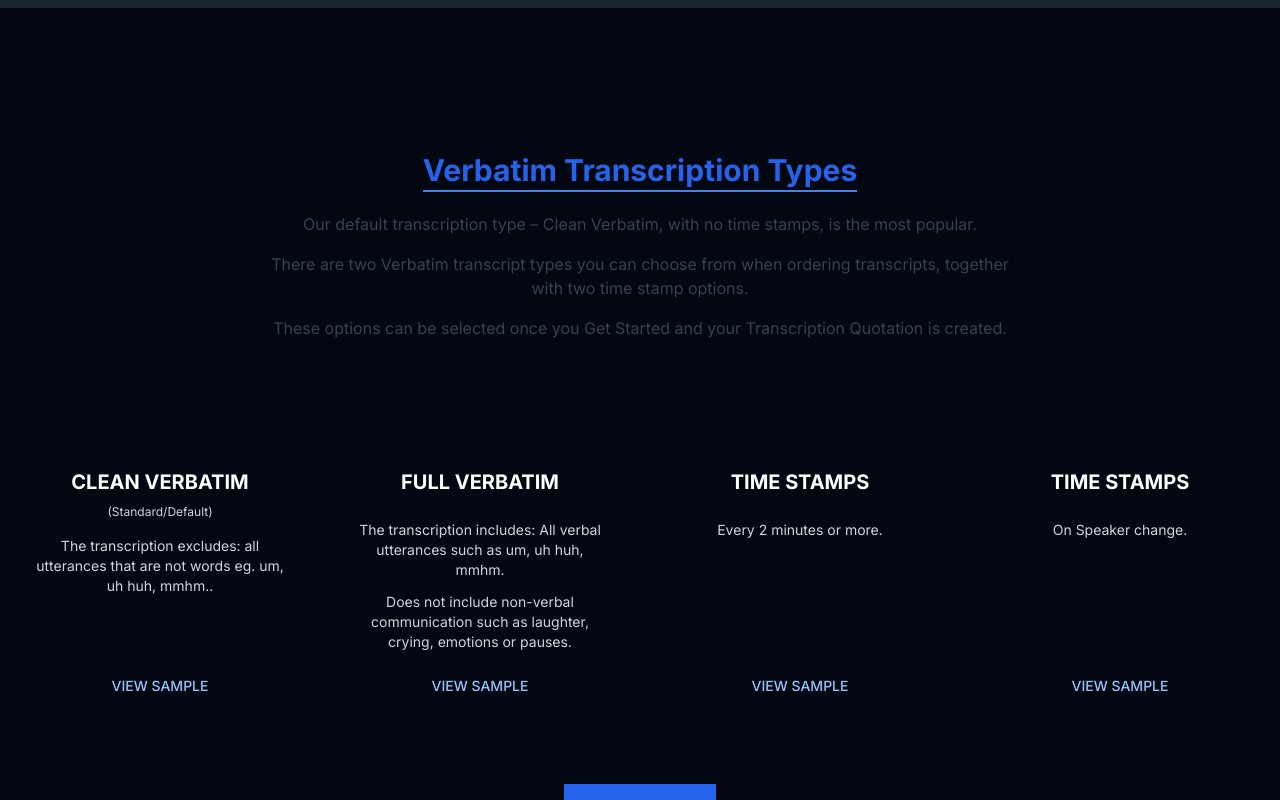
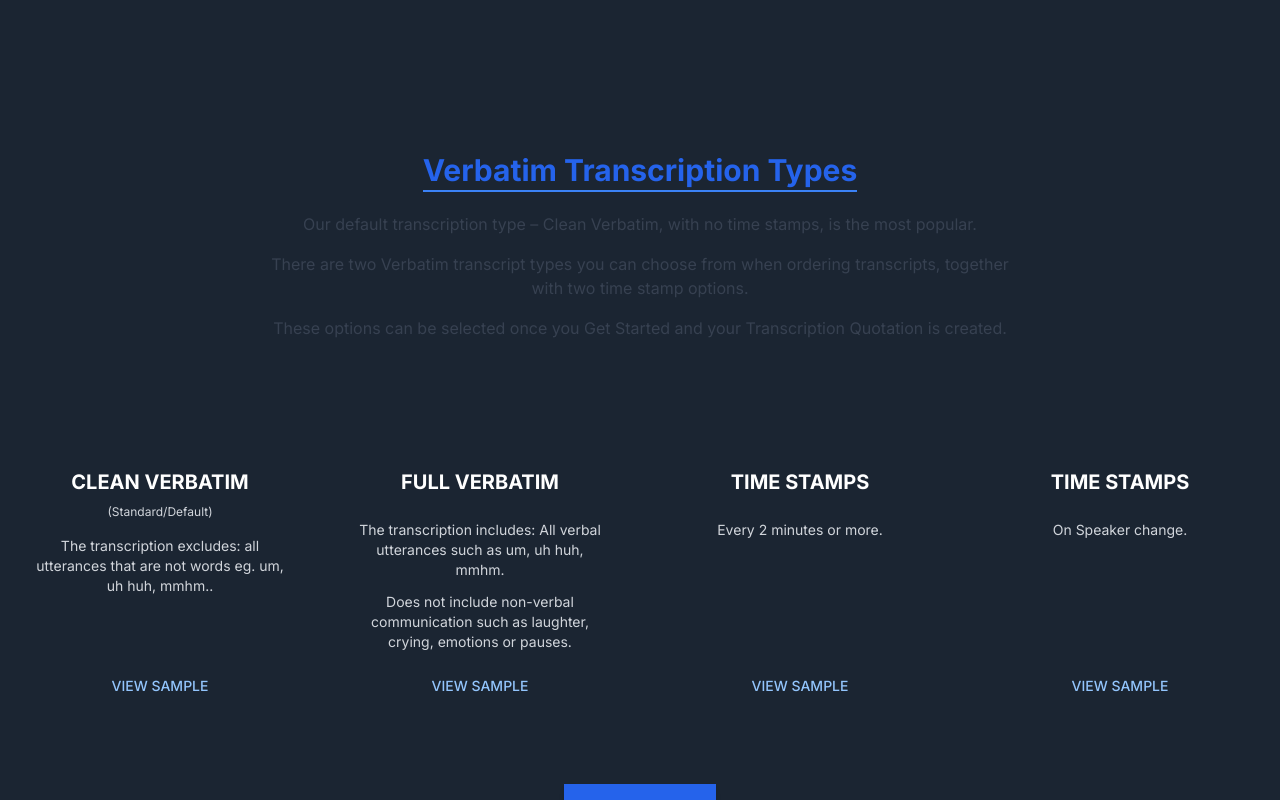
Before and after one commit to Neo-sk01/Linguistics, a Next.js app: page /transcription in a window 1280 px wide. Shown: the part 1200-2000 px from the top of the page. Built offline with nearby package versions, Linux system fonts and the light colour scheme.

Commit message:
Update Verbatim Transcription Types section bg color from #030711 to #1b2532 for consistent styling

```diff
--- a/components/layout/sections/transcription-services.tsx
+++ b/components/layout/sections/transcription-services.tsx
@@ -270,8 +270,8 @@
       </section>
 
       {/* Verbatim Transcription Types Section */}
-      <section className="bg-[#030711] text-white py-16 sm:py-20 dark:bg-[#030711] relative overflow-hidden dark:text-white">
-        <div className="w-full bg-[#030711] dark:bg-[#030711]">
+      <section className="bg-[#1b2532] text-white py-16 sm:py-20 dark:bg-[#1b2532] relative overflow-hidden dark:text-white">
+        <div className="w-full bg-[#1b2532] dark:bg-[#1b2532]">
           <motion.div
             initial={{ opacity: 0, y: 20 }}
             animate={{ opacity: 1, y: 0 }}
@@ -307,7 +307,7 @@
               viewport={{ once: true }}
               className="relative group"
             >
-              <div className="bg-[#030711] text-white p-8 relative z-10 flex flex-col items-center h-full">
+              <div className="bg-[#1b2532] text-white p-8 relative z-10 flex flex-col items-center h-full">
                 <h3 className="text-xl font-bold text-white mb-2">CLEAN VERBATIM</h3>
                 <p className="text-xs text-gray-300 mb-4">(Standard/Default)</p>
 
@@ -336,7 +336,7 @@
               viewport={{ once: true }}
               className="relative group"
             >
-              <div className="bg-[#030711] text-white p-8 relative z-10 flex flex-col items-center h-full">
+              <div className="bg-[#1b2532] text-white p-8 relative z-10 flex flex-col items-center h-full">
                 <h3 className="text-xl font-bold text-white mb-2">FULL VERBATIM</h3>
                 <p className="text-xs text-gray-300 mb-4"></p>
 
@@ -368,7 +368,7 @@
               viewport={{ once: true }}
               className="relative group"
             >
-              <div className="bg-[#030711] text-white p-8 relative z-10 flex flex-col items-center h-full">
+              <div className="bg-[#1b2532] text-white p-8 relative z-10 flex flex-col items-center h-full">
                 <h3 className="text-xl font-bold text-white mb-2">TIME STAMPS</h3>
                 <p className="text-xs text-gray-300 mb-4"></p>
 
@@ -397,7 +397,7 @@
               viewport={{ once: true }}
               className="relative group"
             >
-              <div className="bg-[#030711] text-white p-8 relative z-10 flex flex-col items-center h-full">
+              <div className="bg-[#1b2532] text-white p-8 relative z-10 flex flex-col items-center h-full">
                 <h3 className="text-xl font-bold text-white mb-2">TIME STAMPS</h3>
                 <p className="text-xs text-gray-300 mb-4"></p>
 
```
